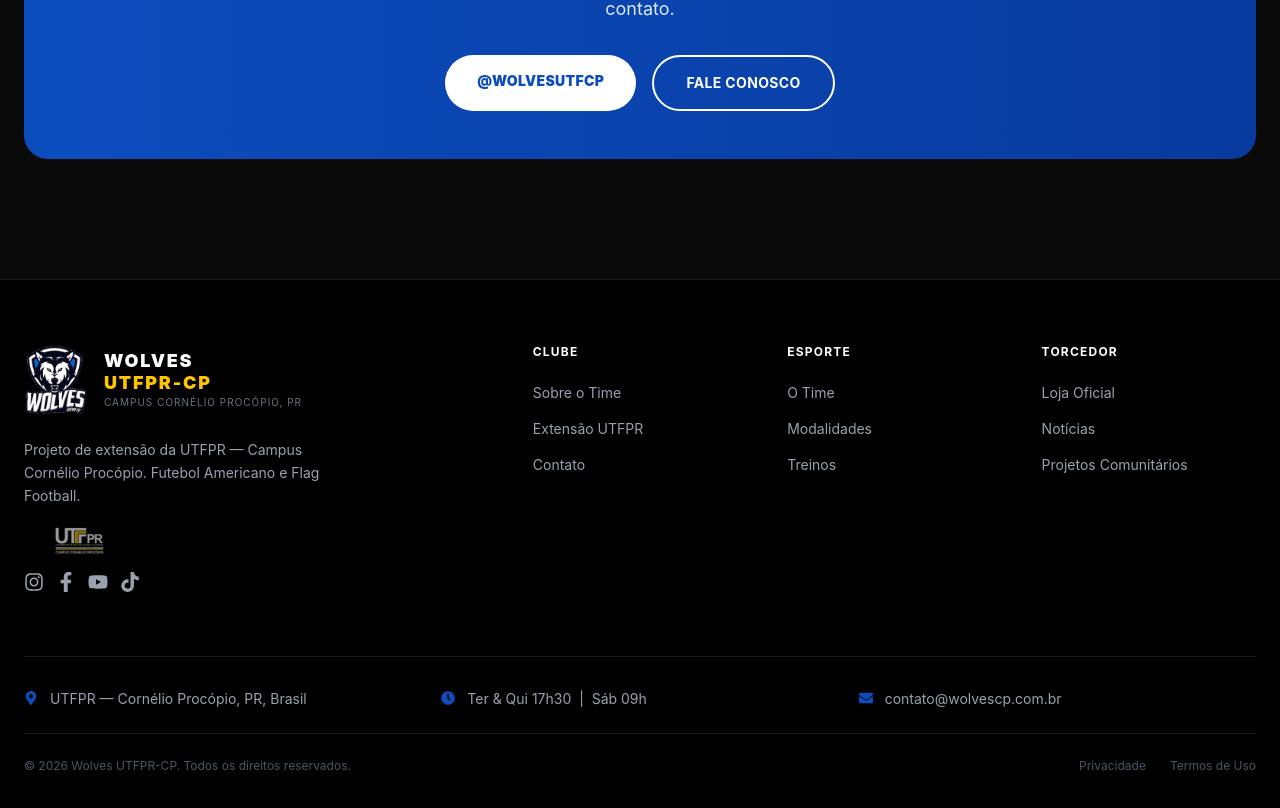
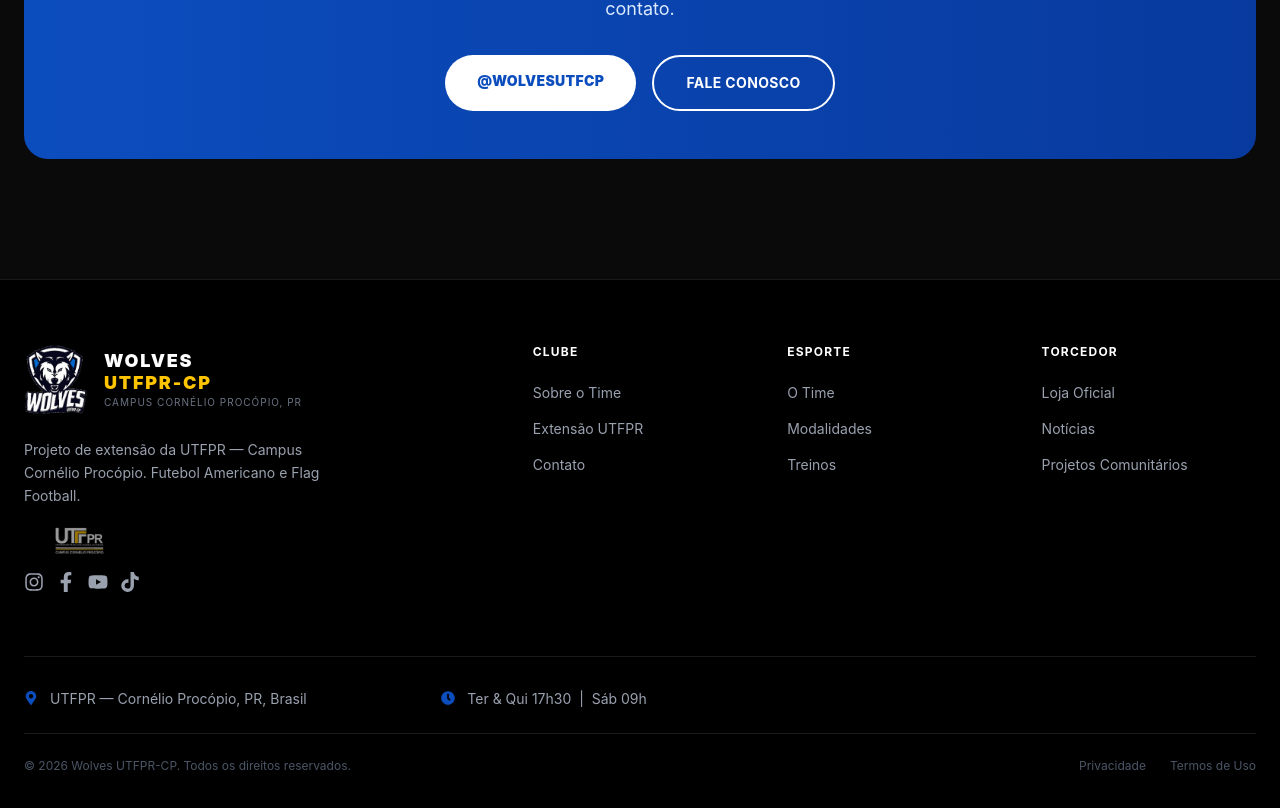
Before and after one commit to mucarii/wolves-utfpr-cp, a React (Vite) app: page /extensao in a window 1280 px wide. Shown: the part 4259-5067 px from the top of the page. Built offline with nearby package versions, Linux system fonts and the light colour scheme; no server answers.

Commit message:
feat: remover ícone de e-mail e informação de contato do rodapé

```diff
--- a/src/components/Footer.jsx
+++ b/src/components/Footer.jsx
@@ -1,4 +1,4 @@
-import { FaEnvelope, FaMapMarkerAlt, FaClock } from 'react-icons/fa'
+import { FaMapMarkerAlt, FaClock } from 'react-icons/fa'
 import { NavLink } from 'react-router-dom'
 import { WolvesLogo } from './Navbar'
 import SocialLinks from './SocialLinks'
@@ -75,10 +75,6 @@
             <FaClock size={14} className="text-[#0c4dbe] mt-0.5 shrink-0" />
             <span>Ter &amp; Qui 17h30 &nbsp;|&nbsp; Sáb 09h</span>
           </div>
-          <div className="flex items-start gap-3 text-gray-400 text-sm">
-            <FaEnvelope size={14} className="text-[#0c4dbe] mt-0.5 shrink-0" />
-            <span>contato@wolvescp.com.br</span>
-          </div>
         </div>
 
         {/* Bottom bar */}
```
